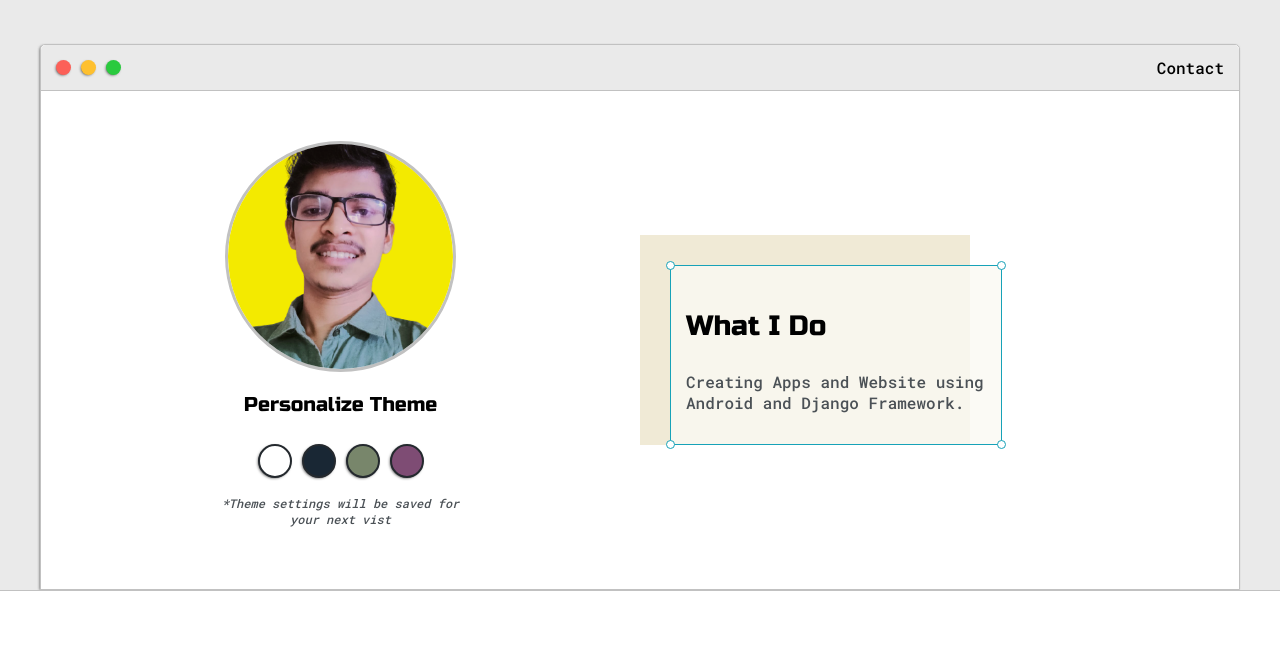
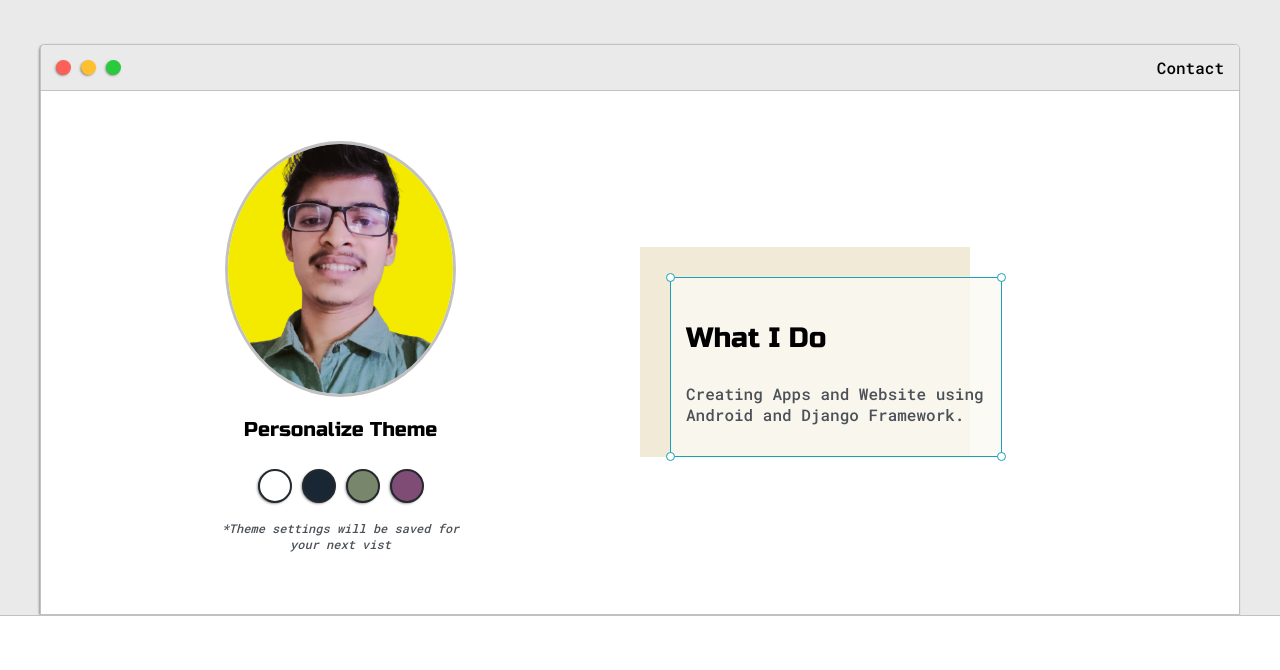
Before and after one commit to Abhiii1906/Abhiii1906.github.io, a plain HTML site: page index.html in a window 1280 px wide. Shown: the part 117-787 px from the top of the page. Drawn offline with Linux system fonts and the light colour scheme.

Commit message:
changes in deafult css

```diff
--- a/default.css
+++ b/default.css
@@ -173,7 +173,7 @@ h6 { font-size: 16px;}
 	display: block;
 	margin:0 auto;
 
-	height: 225px;
+	height: 250px;
 	width: 225px;
 	object-fit: cover;
 	border-radius: 50%;
```
